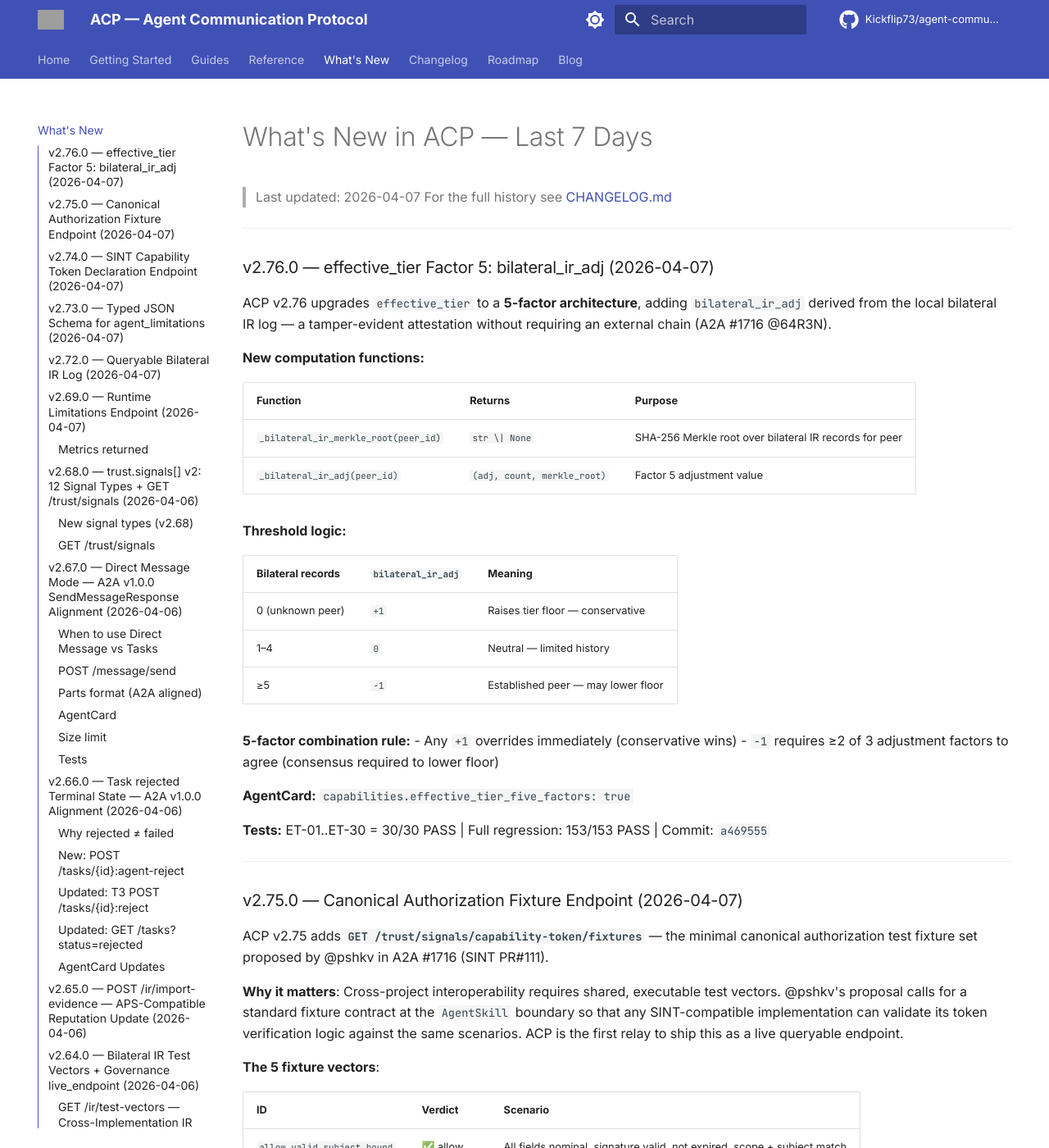
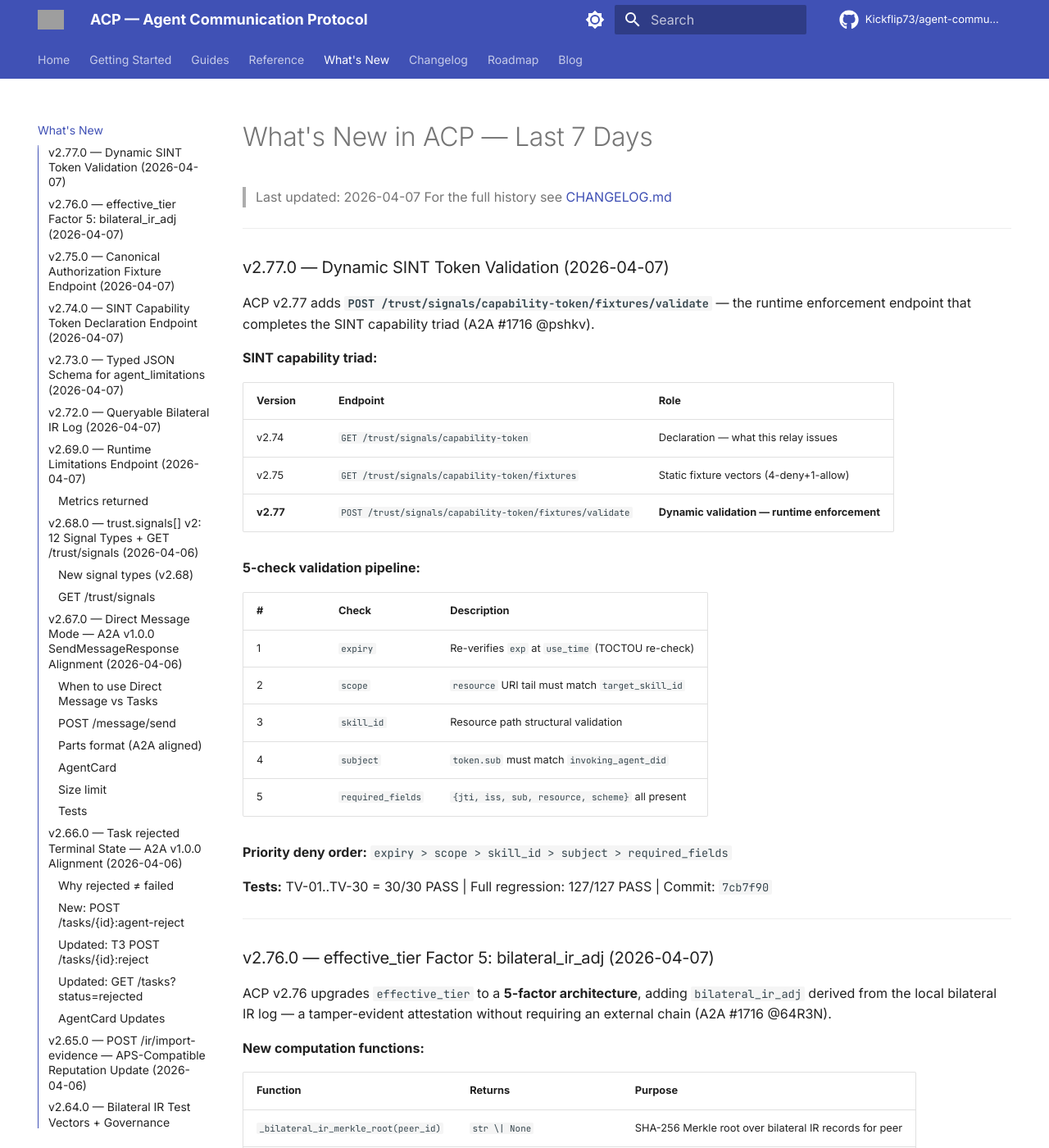
Before and after one commit to Kickflip73/agent-communication-protocol, an MkDocs documentation site: the page built from docs/whats-new.md, in a window 1280 px wide and 1400 px high. Shown: the whole window at 82% size. Built offline with MkDocs 1.6.1 and Material for MkDocs 9.7.7, drawn with Linux system fonts in a browser that asks for light colours; comment, search, counter and statistics services are not loaded; the version menu is left out; grey boxes are pictures that could not be loaded.

Commit message:
docs(v2.77): CHANGELOG + docs sync
- CHANGELOG: v2.77.0 entry (TV-01..TV-30, 127/127 PASS, commit 7cb7f90)
- whats-new: v2.77 section with SINT triad table + 5-check pipeline table
- index.md: badge + stable → v2.77.0
- compatibility-matrix: impl/spec ref → v2.77.0

```diff
--- a/docs/whats-new.md
+++ b/docs/whats-new.md
@@ -2,6 +2,34 @@
 
 > Last updated: 2026-04-07
 > For the full history see [CHANGELOG.md](../CHANGELOG.md)
+
+---
+
+### v2.77.0 — Dynamic SINT Token Validation (2026-04-07)
+
+ACP v2.77 adds **`POST /trust/signals/capability-token/fixtures/validate`** — the runtime enforcement endpoint that completes the SINT capability triad (A2A #1716 @pshkv).
+
+**SINT capability triad:**
+
+| Version | Endpoint | Role |
+|---------|----------|------|
+| v2.74 | `GET /trust/signals/capability-token` | Declaration — what this relay issues |
+| v2.75 | `GET /trust/signals/capability-token/fixtures` | Static fixture vectors (4-deny+1-allow) |
+| **v2.77** | `POST /trust/signals/capability-token/fixtures/validate` | **Dynamic validation — runtime enforcement** |
+
+**5-check validation pipeline:**
+
+| # | Check | Description |
+|---|-------|-------------|
+| 1 | `expiry` | Re-verifies `exp` at `use_time` (TOCTOU re-check) |
+| 2 | `scope` | `resource` URI tail must match `target_skill_id` |
+| 3 | `skill_id` | Resource path structural validation |
+| 4 | `subject` | `token.sub` must match `invoking_agent_did` |
+| 5 | `required_fields` | `{jti, iss, sub, resource, scheme}` all present |
+
+**Priority deny order:** `expiry > scope > skill_id > subject > required_fields`
+
+**Tests:** TV-01..TV-30 = 30/30 PASS | Full regression: 127/127 PASS | Commit: `7cb7f90`
 
 ---
 
```
Also changed, not shown: CHANGELOG.md (+44 -0 lines), docs/compatibility-matrix.md (+2 -2 lines), docs/index.md (+2 -2 lines).
